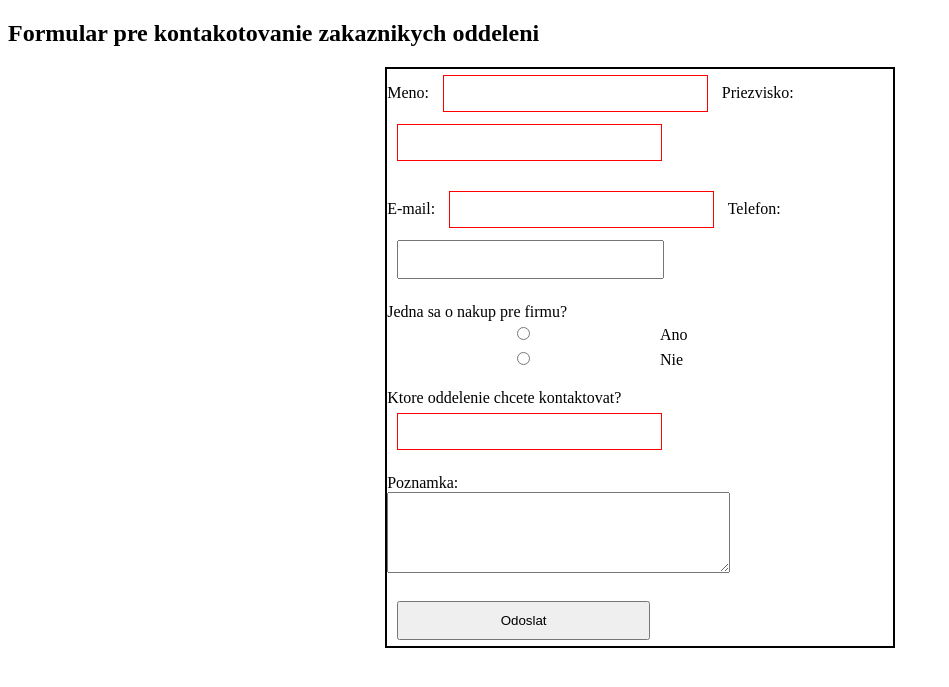
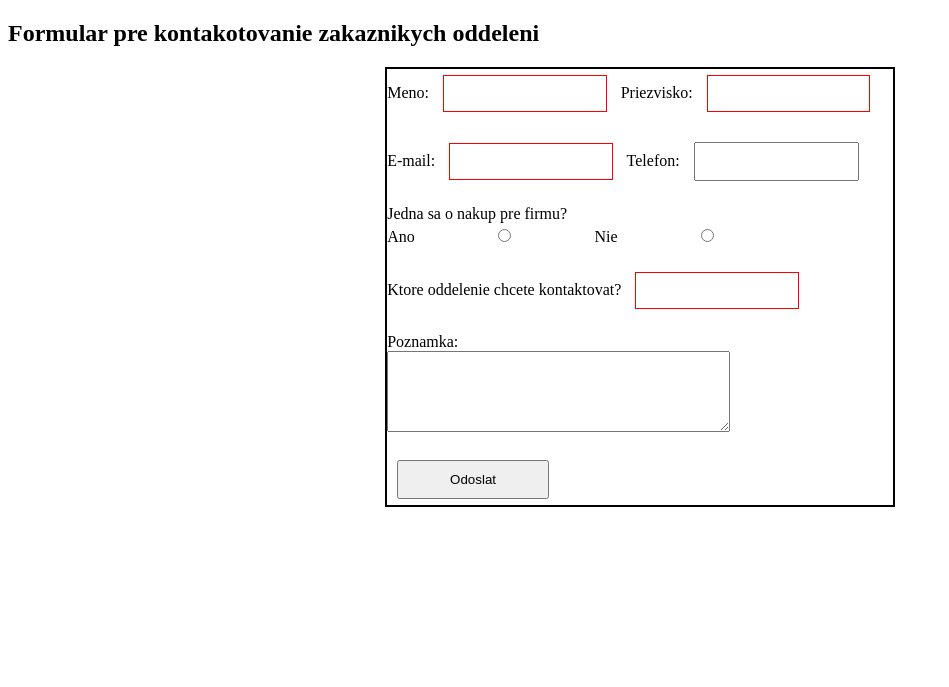
Before and after one commit to BlizmanJakub/blizman-iot, a PHP site: page /form.php in a window 1280 px wide. Shown: the top 687 px of the page, without its empty margins (0-949 px from the left). Run offline with PHP 8.4, Linux system fonts and the light colour scheme.

Commit message:
css + layout

```diff
--- a/form.php
+++ b/form.php
@@ -33,14 +33,16 @@
     <br><br>
     Jedna sa o nakup pre firmu?
     <br>
+    Ano
     <input type="radio"
             name="odpoved"
             value="ano"
-    >Ano
+    >
+    Nie
     <input type="radio"
             name="odpoved"
             value="nie"
-    >Nie
+    >
     <br><br>
     Ktore oddelenie chcete kontaktovat?
     <input type="text"
--- a/styleForm.css
+++ b/styleForm.css
@@ -4,7 +4,7 @@
     margin: 0 auto;
 }
 input{
-    width: 50%;
+    width: 30%;
     margin: 6px 10px;
     padding: 10px 5px;
 
```
